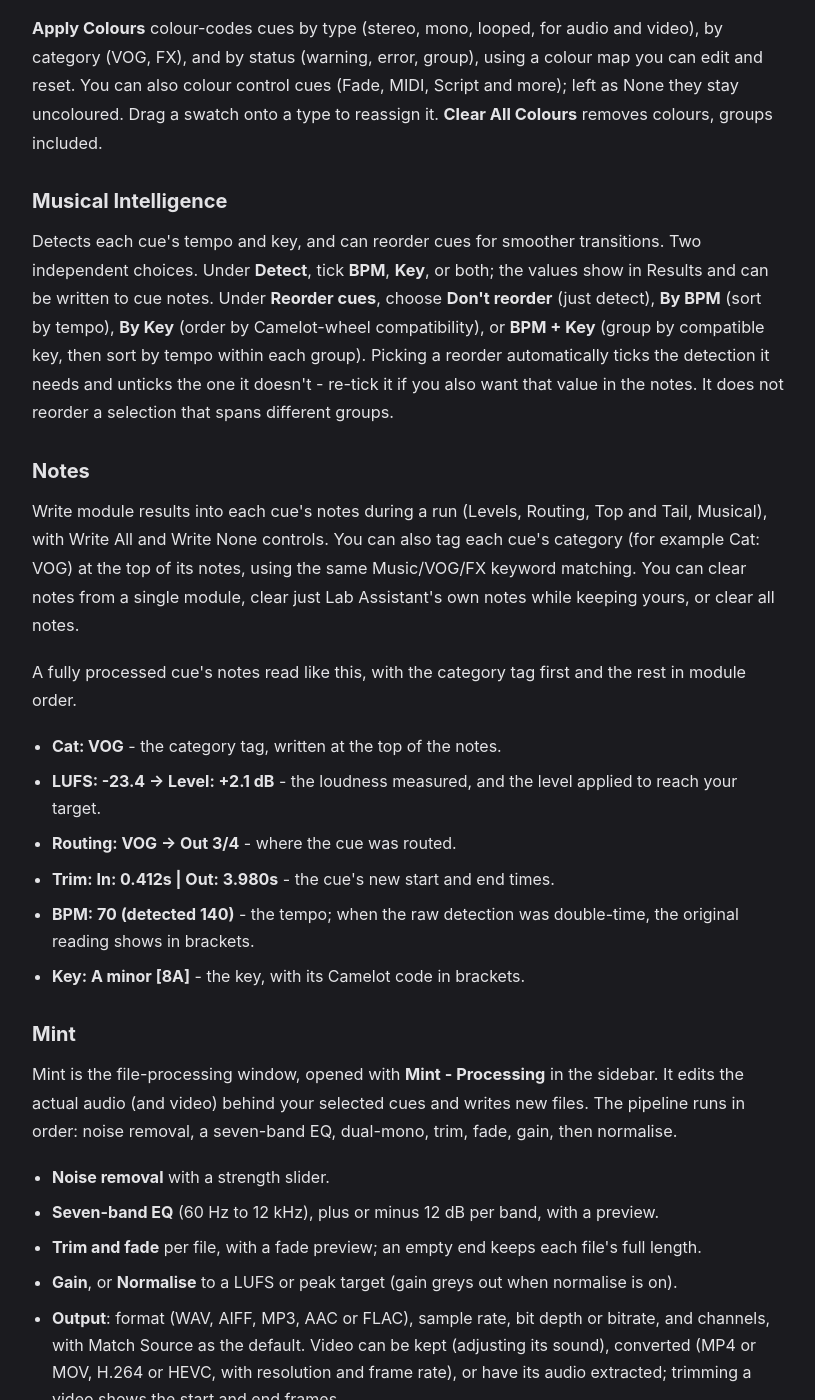
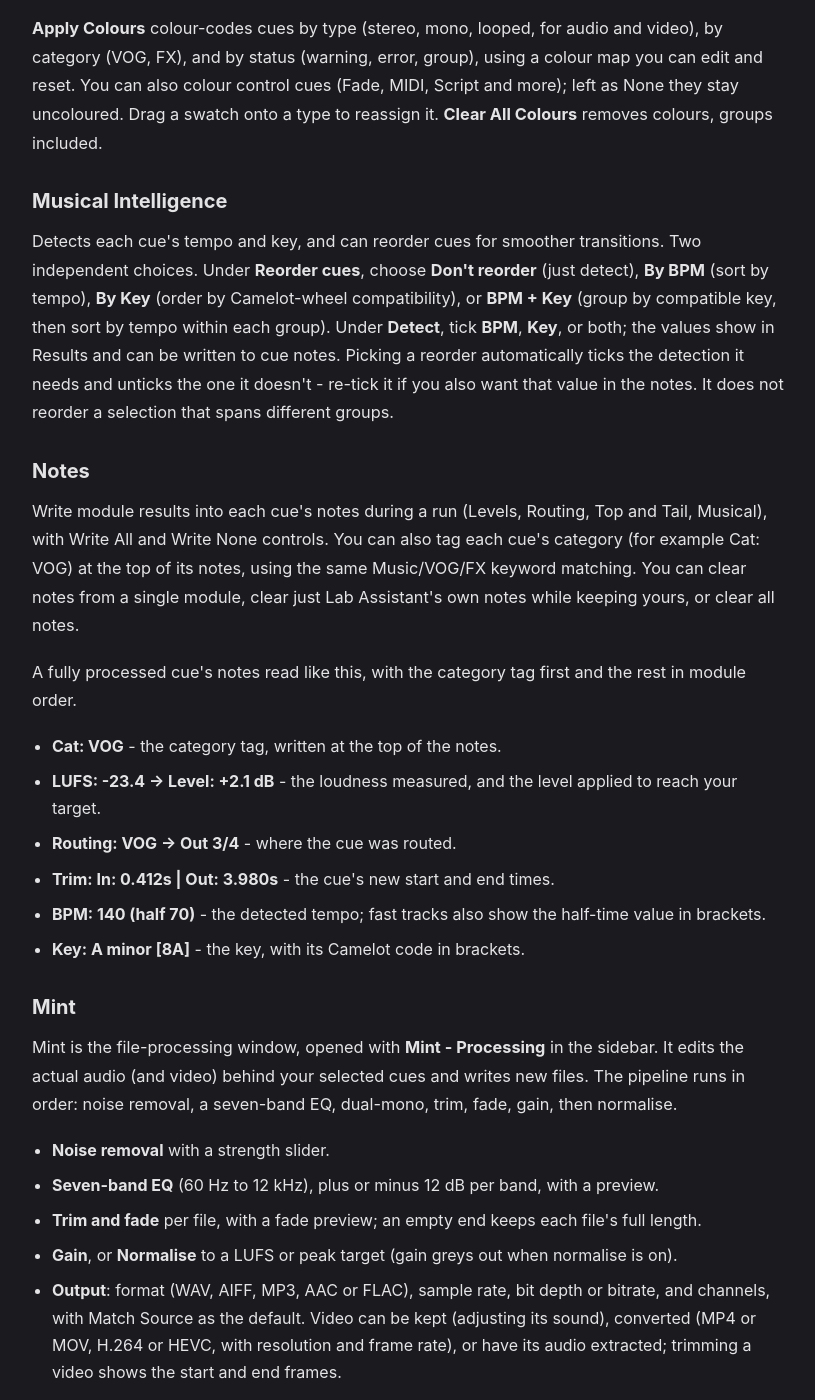
Before and after one commit to BSKapps/bskapps.github.io, a Jekyll site: the page built from articles/lab-assistant-guide/index.html, in a window 1280 px wide and 1400 px high, scrolled down 2805 px. Shown: the whole window, without its empty margins (232-1047 px from the left). Built offline with Jekyll 4.4.1, drawn with Linux system fonts in a browser that asks for light colours; some of the changed text lies outside the part shown.

Commit message:
Lab Assistant guide 2.4: raw BPM wording, fader offset meaning, reorder-first Musical, Mint overwrite note

```diff
--- a/_data/guides/lab-assistant-guide.json
+++ b/_data/guides/lab-assistant-guide.json
@@ -4,7 +4,7 @@
   "web": {
     "pageTitle": "Lab Assistant user guide - BSK Apps",
     "h1": "Lab Assistant user guide",
-    "dateLine": "Updated for version 2.3",
+    "dateLine": "Updated for version 2.4",
     "description": "A how-to guide for Lab Assistant: connecting to QLab, the processing modules (Levels, Routing, Top and Tail, Numbering, Fade and Stop, Colour, Notes), Mint, and Run All.",
     "canonical": "https://bskapps.com/articles/lab-assistant-guide/",
     "ogTitle": "Lab Assistant user guide",
@@ -78,7 +78,7 @@
         },
         {
           "type": "paragraph",
-          "text": "Turn on the **fader offset** to land cues at -10 dB instead of at unity, leaving headroom to push a cue during the show. If a cue needs more than QLab's level cap allows, the result flags it so you can see where it ran out of room."
+          "text": "Turn on the **fader offset** to land cues at -10 dB instead of at unity, so a mixed bag of cues at very different recorded levels all fit under QLab's level cap. If a cue still needs more than the cap allows, the result flags it so you can see where it ran out of room."
         }
       ]
     },
@@ -165,7 +165,7 @@
       "blocks": [
         {
           "type": "paragraph",
-          "text": "Detects each cue's tempo and key, and can reorder cues for smoother transitions. Two independent choices. Under **Detect**, tick **BPM**, **Key**, or both; the values show in Results and can be written to cue notes. Under **Reorder cues**, choose **Don't reorder** (just detect), **By BPM** (sort by tempo), **By Key** (order by Camelot-wheel compatibility), or **BPM + Key** (group by compatible key, then sort by tempo within each group). Picking a reorder automatically ticks the detection it needs and unticks the one it doesn't - re-tick it if you also want that value in the notes. It does not reorder a selection that spans different groups."
+          "text": "Detects each cue's tempo and key, and can reorder cues for smoother transitions. Two independent choices. Under **Reorder cues**, choose **Don't reorder** (just detect), **By BPM** (sort by tempo), **By Key** (order by Camelot-wheel compatibility), or **BPM + Key** (group by compatible key, then sort by tempo within each group). Under **Detect**, tick **BPM**, **Key**, or both; the values show in Results and can be written to cue notes. Picking a reorder automatically ticks the detection it needs and unticks the one it doesn't - re-tick it if you also want that value in the notes. It does not reorder a selection that spans different groups."
         }
       ]
     },
@@ -188,7 +188,7 @@
             "**LUFS: -23.4 \u2192 Level: +2.1 dB** - the loudness measured, and the level applied to reach your target.",
             "**Routing: VOG \u2192 Out 3/4** - where the cue was routed.",
             "**Trim: In: 0.412s | Out: 3.980s** - the cue's new start and end times.",
-            "**BPM: 70 (detected 140)** - the tempo; when the raw detection was double-time, the original reading shows in brackets.",
+            "**BPM: 140 (half 70)** - the detected tempo; fast tracks also show the half-time value in brackets.",
             "**Key: A minor [8A]** - the key, with its Camelot code in brackets."
           ]
         }
@@ -210,7 +210,7 @@
             "**Trim and fade** per file, with a fade preview; an empty end keeps each file's full length.",
             "**Gain**, or **Normalise** to a LUFS or peak target (gain greys out when normalise is on).",
             "**Output**: format (WAV, AIFF, MP3, AAC or FLAC), sample rate, bit depth or bitrate, and channels, with Match Source as the default. Video can be kept (adjusting its sound), converted (MP4 or MOV, H.264 or HEVC, with resolution and frame rate), or have its audio extracted; trimming a video shows the start and end frames.",
-            "**Output mode**: Copy and Insert (a new file and a new cue), Save as Copy and Replace (a new file, with the existing cue repointed to it), or Overwrite."
+            "**Output mode**: Copy and Insert (a new file and a new cue), Save as Copy and Replace (a new file, with the existing cue repointed to it), or Overwrite. Overwrite is unavailable when extracting audio from video."
           ]
         },
         {
```
